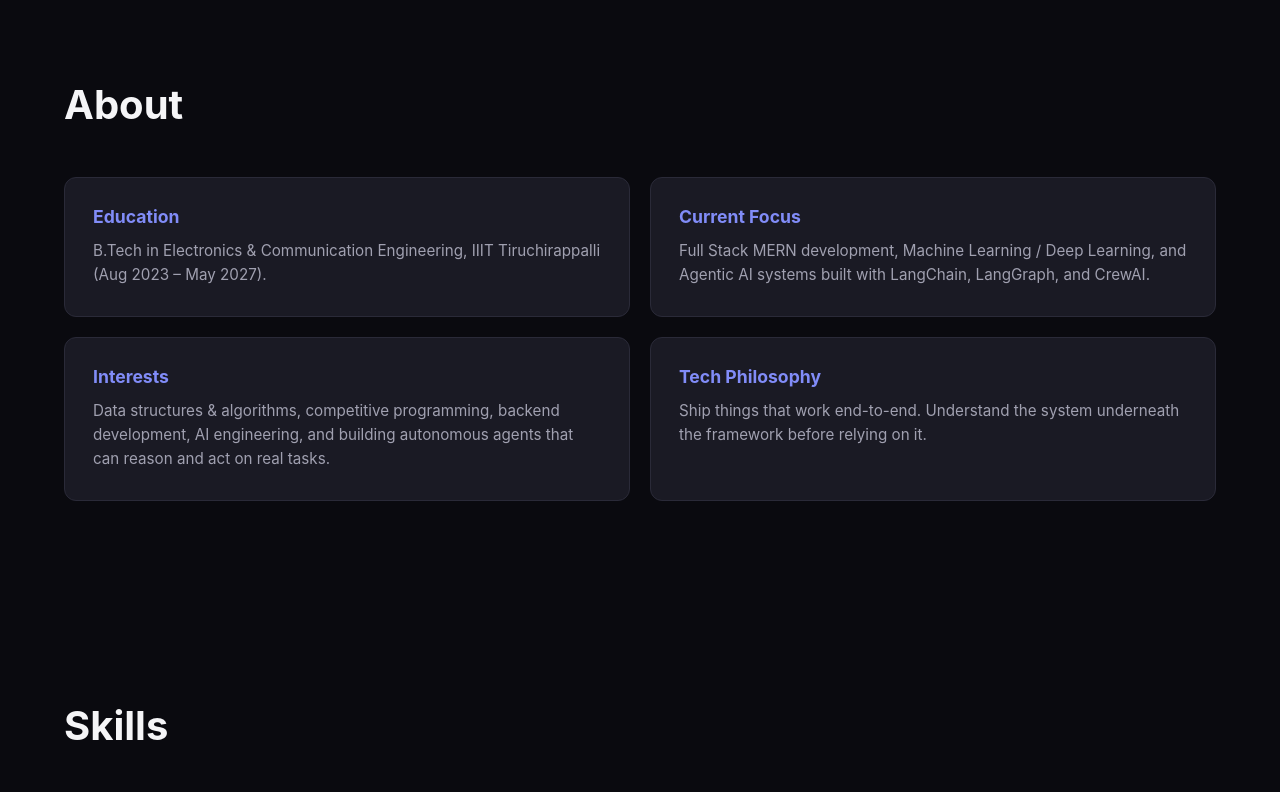
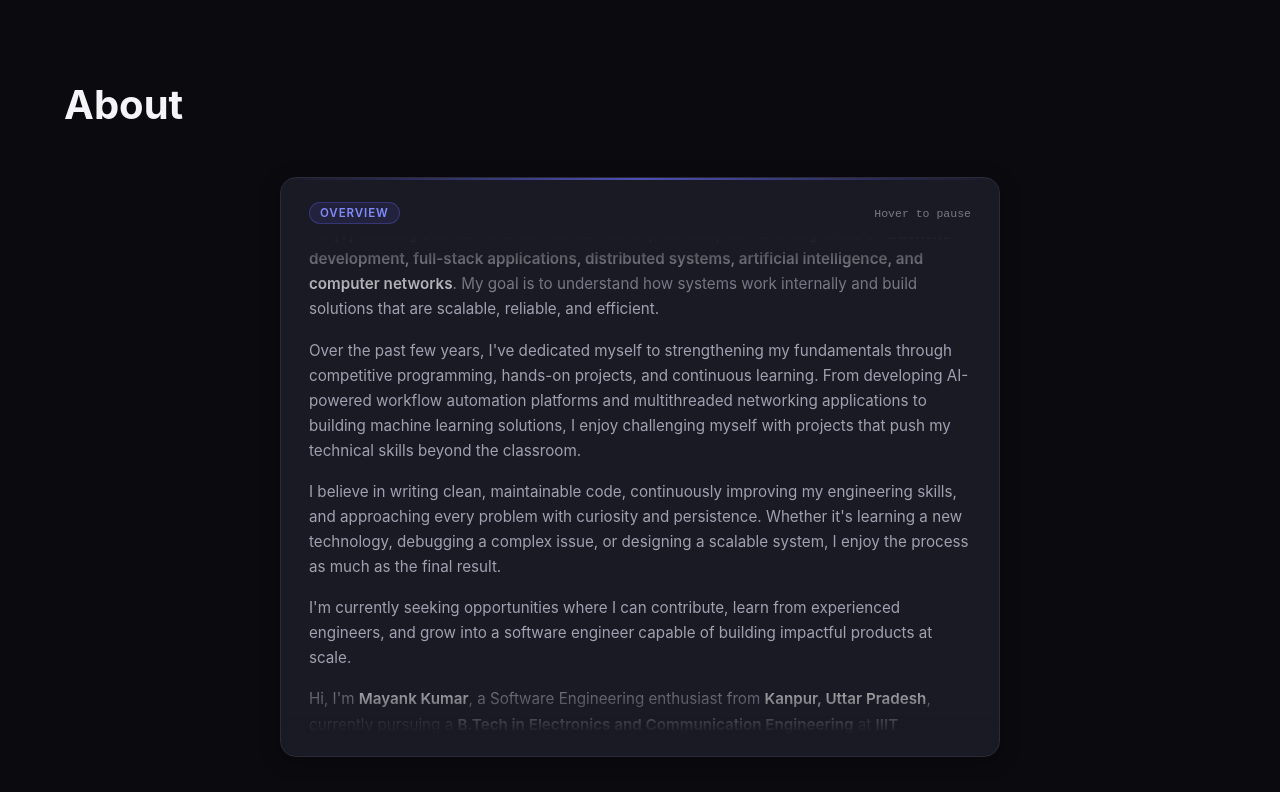
Before and after one commit to Mayankkvv/portfolio, a React (Vite) app: page / in a window 1280 px wide. Shown: the part 820-1612 px from the top of the page. Built offline with nearby package versions, Linux system fonts and the light colour scheme; no server answers.

Commit message:
Add auto-scrolling bio overview card to About section

```diff
--- a/src/components/About.css
+++ b/src/components/About.css
@@ -8,6 +8,131 @@
   font-size: clamp(1.75rem, 4vw, 2.5rem);
   font-weight: 700;
   margin-bottom: 48px;
+}
+
+.about-bio-wrapper {
+  display: flex;
+  justify-content: center;
+  margin-bottom: 36px;
+}
+
+.about-bio-card {
+  position: relative;
+  width: 100%;
+  max-width: 720px;
+  height: 580px;
+  background: var(--color-surface);
+  border: 1px solid var(--color-border);
+  border-radius: 16px;
+  padding: 24px 28px 20px 28px;
+  overflow: hidden;
+  transition: border-color 0.3s ease, box-shadow 0.3s ease;
+  box-shadow: 0 4px 20px rgba(0, 0, 0, 0.25);
+  display: flex;
+  flex-direction: column;
+}
+
+.about-bio-card::before {
+  content: '';
+  position: absolute;
+  top: 0;
+  left: 0;
+  right: 0;
+  height: 2px;
+  background: linear-gradient(90deg, transparent, var(--color-accent), transparent);
+  opacity: 0.7;
+  transition: opacity 0.3s ease;
+  z-index: 3;
+}
+
+.about-bio-card::after {
+  content: '';
+  position: absolute;
+  bottom: 0;
+  left: 0;
+  right: 0;
+  height: 40px;
+  background: linear-gradient(0deg, var(--color-surface) 20%, transparent 100%);
+  pointer-events: none;
+  z-index: 2;
+  border-bottom-left-radius: 16px;
+  border-bottom-right-radius: 16px;
+}
+
+.about-bio-card:hover {
+  border-color: var(--color-accent);
+  box-shadow: 0 8px 30px rgba(99, 102, 241, 0.2);
+}
+
+.about-bio-card:hover::before {
+  opacity: 1;
+}
+
+.about-bio-header {
+  display: flex;
+  justify-content: space-between;
+  align-items: center;
+  margin-bottom: 12px;
+  z-index: 3;
+  flex-shrink: 0;
+}
+
+.about-bio-badge {
+  font-size: 0.72rem;
+  font-weight: 600;
+  text-transform: uppercase;
+  letter-spacing: 0.08em;
+  color: var(--color-accent-hover);
+  background: rgba(99, 102, 241, 0.12);
+  border: 1px solid rgba(99, 102, 241, 0.3);
+  padding: 3px 10px;
+  border-radius: 20px;
+}
+
+.about-bio-scroll-hint {
+  font-size: 0.72rem;
+  color: var(--color-text-secondary);
+  opacity: 0.7;
+  font-family: var(--font-mono);
+}
+
+.about-bio-scroll-container {
+  flex: 1;
+  overflow: hidden;
+  position: relative;
+  mask-image: linear-gradient(180deg, transparent 0%, #000 14%, #000 86%, transparent 100%);
+  -webkit-mask-image: linear-gradient(180deg, transparent 0%, #000 14%, #000 86%, transparent 100%);
+}
+
+.about-bio-scroll-content {
+  animation: scrollVertical 30s linear infinite;
+  display: flex;
+  flex-direction: column;
+}
+
+.about-bio-card:hover .about-bio-scroll-content {
+  animation-play-state: paused;
+}
+
+@keyframes scrollVertical {
+  0% {
+    transform: translateY(0);
+  }
+  100% {
+    transform: translateY(-50%);
+  }
+}
+
+.about-bio-scroll-content p {
+  color: var(--color-text-secondary);
+  line-height: 1.65;
+  font-size: 0.95rem;
+  margin-bottom: 16px;
+}
+
+.about-bio-scroll-content .highlight {
+  color: var(--color-text-primary);
+  font-weight: 600;
 }
 
 .about-grid {
@@ -41,6 +166,12 @@
 }
 
 @media (max-width: 640px) {
+  .about-bio-card {
+    max-width: 100%;
+    height: 580px;
+    padding: 18px 20px;
+  }
+
   .about-grid {
     grid-template-columns: 1fr;
   }
--- a/src/components/About.jsx
+++ b/src/components/About.jsx
@@ -21,10 +21,54 @@ const aboutCards = [
   },
 ]
 
+const bioText = (
+  <>
+    <p>
+      Hi, I'm <strong className="highlight">Mayank Kumar</strong>, a Software Engineering enthusiast from <strong className="highlight">Kanpur, Uttar Pradesh</strong>, currently pursuing a <strong className="highlight">B.Tech in Electronics and Communication Engineering</strong> at <strong className="highlight">IIIT Tiruchirappalli</strong>.
+    </p>
+    <p>
+      I enjoy building software that solves real-world problems, with a strong focus on <strong className="highlight">backend development, full-stack applications, distributed systems, artificial intelligence, and computer networks</strong>. My goal is to understand how systems work internally and build solutions that are scalable, reliable, and efficient.
+    </p>
+    <p>
+      Over the past few years, I've dedicated myself to strengthening my fundamentals through competitive programming, hands-on projects, and continuous learning. From developing AI-powered workflow automation platforms and multithreaded networking applications to building machine learning solutions, I enjoy challenging myself with projects that push my technical skills beyond the classroom.
+    </p>
+    <p>
+      I believe in writing clean, maintainable code, continuously improving my engineering skills, and approaching every problem with curiosity and persistence. Whether it's learning a new technology, debugging a complex issue, or designing a scalable system, I enjoy the process as much as the final result.
+    </p>
+    <p>
+      I'm currently seeking opportunities where I can contribute, learn from experienced engineers, and grow into a software engineer capable of building impactful products at scale.
+    </p>
+  </>
+)
+
 function About() {
   return (
     <section id="about" className="about">
       <h2 className="section-title"><RevealText text="About" /></h2>
+
+      <div className="about-bio-wrapper">
+        <motion.div
+          className="about-bio-card"
+          initial={{ opacity: 0, y: 24 }}
+          whileInView={{ opacity: 1, y: 0 }}
+          viewport={{ once: true, amount: 0.2 }}
+          transition={{ duration: 0.6 }}
+          whileHover={{ y: -4 }}
+        >
+          <div className="about-bio-header">
+            <span className="about-bio-badge">Overview</span>
+            <span className="about-bio-scroll-hint">Hover to pause</span>
+          </div>
+
+          <div className="about-bio-scroll-container">
+            <div className="about-bio-scroll-content">
+              {bioText}
+              {bioText}
+            </div>
+          </div>
+        </motion.div>
+      </div>
+
       <div className="about-grid">
         {aboutCards.map((card, i) => (
           <motion.div
```
